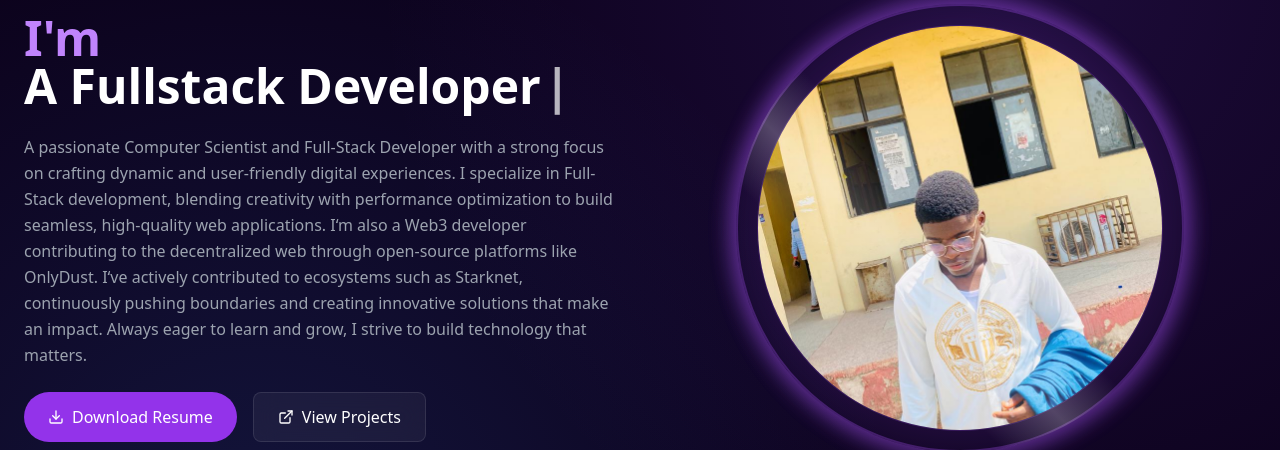
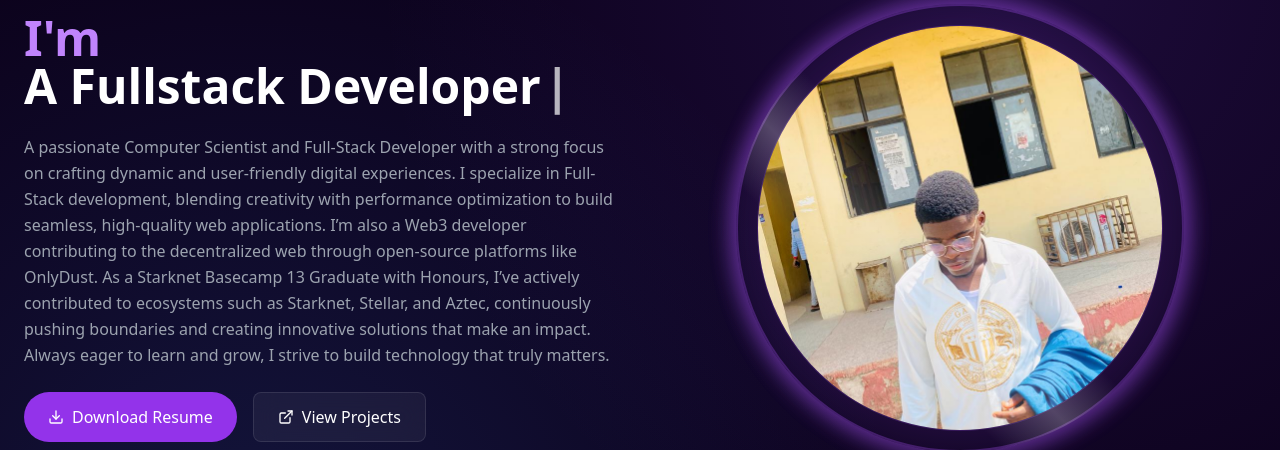
Before and after one commit to legend4tech/portfolio-v1, a Next.js app: page / in a window 1280 px wide. Shown: the part 1020-1470 px from the top of the page. Built offline with nearby package versions, Linux system fonts and the light colour scheme; no server answers; the database is empty.

Commit message:
feat: added updates

```diff
--- a/app/layout.tsx
+++ b/app/layout.tsx
@@ -3,7 +3,7 @@ import { Geist, Geist_Mono } from "next/font/google";
 import "./globals.css";
 import { Providers } from "@/components/Providers";
 import { Toaster } from "@/components/ui/sonner";
-import { Analytics } from "@vercel/analytics/next"
+import { Analytics } from "@vercel/analytics/next";
 
 const geistSans = Geist({
   variable: "--font-geist-sans",
@@ -102,7 +102,7 @@ export default function RootLayout({
         <Providers>
           <main>{children}</main>
           <Toaster position="top-right" closeButton richColors />
-          <Analytics/>
+          <Analytics />
         </Providers>
       </body>
     </html>
--- a/components/root/About.tsx
+++ b/components/root/About.tsx
@@ -82,7 +82,11 @@ export function About() {
                 <br />
 
                 <Typewriter
-                  words={["Dennis Ajulu", "A Fullstack Developer", "A Web3 Developer"]}
+                  words={[
+                    "Dennis Ajulu",
+                    "A Fullstack Developer",
+                    "A Web3 Developer",
+                  ]}
                   loop={0}
                   cursor
                   cursorStyle="|"
@@ -101,12 +105,13 @@ export function About() {
               strong focus on crafting dynamic and user-friendly digital
               experiences. I specialize in Full-Stack development, blending
               creativity with performance optimization to build seamless,
-              high-quality web applications. I&lsquo;m also a Web3 developer
+              high-quality web applications. I’m also a Web3 developer
               contributing to the decentralized web through open-source
-              platforms like OnlyDust. I&lsquo;ve actively contributed to
-              ecosystems such as Starknet, continuously pushing boundaries and
-              creating innovative solutions that make an impact. Always eager to
-              learn and grow, I strive to build technology that matters.
+              platforms like OnlyDust. As a Starknet Basecamp 13 Graduate with
+              Honours, I’ve actively contributed to ecosystems such as Starknet,
+              Stellar, and Aztec, continuously pushing boundaries and creating
+              innovative solutions that make an impact. Always eager to learn
+              and grow, I strive to build technology that truly matters.
             </motion.p>
 
             <motion.div
```
Also changed, not shown: 1 other file (tests, documents, lock files or other folders).
